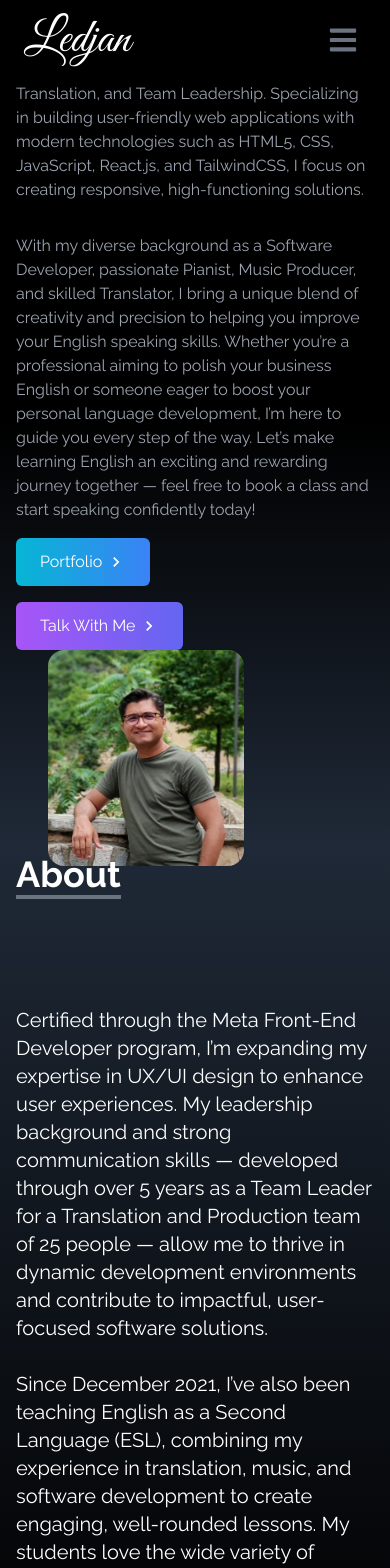
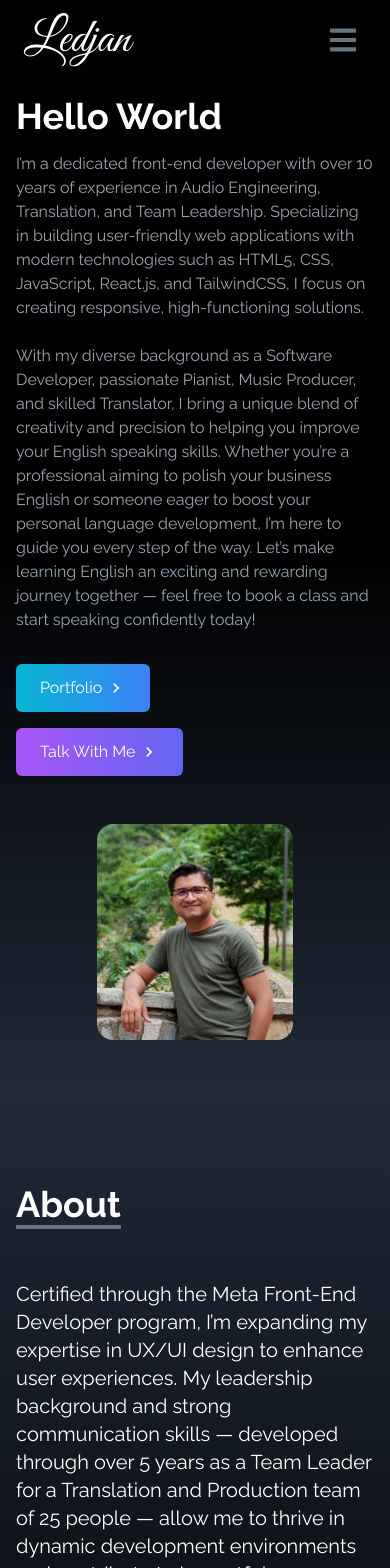
Before and after one commit to Choopin86/portfolio, a React (Create React App) app: page / in a window 390 px wide. Shown: the top 1568 px of the page. Built offline with nearby package versions, Linux system fonts and the light colour scheme.

Commit message:
update mobile styling

```diff
--- a/src/components/About.jsx
+++ b/src/components/About.jsx
@@ -4,11 +4,11 @@ const About = () => {
   return (
     <div
       name="about"
-      className="w-full h-screen bg-gradient-to-b from-gray-800 to-black text-white"
+      className="w-full min-h-screen bg-gradient-to-b from-gray-800 to-black text-white"
     >
       <div
         className="max-w-screen-lg p-4 mx-auto flex flex-col
-        justify-center w-full h-full"
+        justify-center w-full h-full pt-24 pb-12"
       >
         <div className="pb-8">
           <p
@@ -19,7 +19,7 @@ const About = () => {
           </p>
         </div>
 
-        <p className="text-xl mt-20">
+        <p className="text-xl mt-6">
           Certified through the Meta Front-End Developer program, I’m expanding
           my expertise in UX/UI design to enhance user experiences. My
           leadership background and strong communication skills — developed
--- a/src/components/Experience.jsx
+++ b/src/components/Experience.jsx
@@ -49,7 +49,7 @@ const Experience = () => {
   return (
     <div
       name="experience"
-      className="bg-gradient-to-b from-gray-800 to-black w-full h-screen"
+      className="bg-gradient-to-b from-gray-800 to-black w-full min-h-screen pt-24 pb-12"
     >
       <div className="max-w-screen-lg mx-auto p-4 flex flex-col justify-center w-full h-full text-white">
         <div>
@@ -67,7 +67,7 @@ const Experience = () => {
               key={id}
               className={`shadow-md hover:scale-105 duration-500 py-2 rounded-lg ${style}`}
             >
-              <img src={src} alt="" className="w-20 mx-auto" />
+              <img src={src} alt={title} className="w-20 mx-auto" />
               <p className="mt-4">{title}</p>
             </div>
           ))}
--- a/src/components/Home.jsx
+++ b/src/components/Home.jsx
@@ -6,39 +6,40 @@ import { Link as RouterLink } from "react-router-dom";
 
 const Home = () => {
   return (
-    <>
     <div
       name="home"
-        className="h-screen w-full bg-gradient-to-b from-black via-black to-gray-800"
+      className="min-h-screen w-full bg-gradient-to-b from-black via-black to-gray-800"
     >
       <div
         className="max-w-screen-lg mx-auto flex flex-col
-          items-center justify-center h-full px-4 md:flex-row"
+        items-center justify-center px-4 py-12 pt-24 md:flex-row"
       >
-          <div className="flex flex-col justify-center h-full">
+        <div className="flex flex-col justify-center w-full md:w-1/2">
           <h2 className="text-4xl sm:text-7xl font-bold text-white">
             Hello World
           </h2>
+
           <p className="text-gray-400 py-4 max-w-md">
-              I’m a dedicated front-end developer with over 10 years of
-              experience in Audio Engineering, Translation, and Team Leadership.
-              Specializing in building user-friendly web applications with
-              modern technologies such as HTML5, CSS, JavaScript, React.js, and
-              TailwindCSS, I focus on creating responsive, high-functioning
-              solutions.
+            I’m a dedicated front-end developer with over 10 years of experience
+            in Audio Engineering, Translation, and Team Leadership. Specializing
+            in building user-friendly web applications with modern technologies
+            such as HTML5, CSS, JavaScript, React.js, and TailwindCSS, I focus
+            on creating responsive, high-functioning solutions.
           </p>
-            <p className="text-gray-400 py-4 max-w-md">
+
+          <p className="text-gray-400 py-2 max-w-md">
             With my diverse background as a Software Developer, passionate
             Pianist, Music Producer, and skilled Translator, I bring a unique
             blend of creativity and precision to helping you improve your
             English speaking skills. Whether you’re a professional aiming to
-              polish your business English or someone eager to boost your
-              personal language development, I’m here to guide you every step of
-              the way. Let’s make learning English an exciting and rewarding
-              journey together — feel free to book a class and start speaking
-              confidently today!
+            polish your business English or someone eager to boost your personal
+            language development, I’m here to guide you every step of the way.
+            Let’s make learning English an exciting and rewarding journey
+            together — feel free to book a class and start speaking confidently
+            today!
           </p>
-            <div className="flex flex-col sm:flex-row gap-4">
+
+          <div className="flex flex-col sm:flex-row gap-4 mt-6">
             <ScrollLink
               to="portfolio"
               smooth
@@ -65,16 +66,15 @@ const Home = () => {
           </div>
         </div>
 
-          <div className="mx-auto px-8">
+        <div className="mx-auto px-8 mt-12 md:mt-0 md:w-1/2">
           <img
             src={HeroImage}
             alt="my profile"
-              className="rounded-2xl w-2/3 md:w-full"
+            className="rounded-2xl w-2/3 mx-auto md:w-full"
           />
         </div>
       </div>
     </div>
-    </>
   );
 };
 
--- a/src/components/MyNavBar.jsx
+++ b/src/components/MyNavBar.jsx
@@ -80,28 +80,32 @@ const NavBar = () => {
               <li
                 key={id}
                 className="px-4 cursor-pointer capitalize py-6 text-4xl"
-                onClick={() => setNav(false)}
               >
-                <RouterLink to={`/#${link}`}>{link}</RouterLink>
+                <RouterLink to={`/#${link}`} onClick={() => setNav(false)}>
+                  {link}
+                </RouterLink>
               </li>
             ) : (
               <li
                 key={id}
                 className="px-4 cursor-pointer capitalize py-6 text-4xl"
-                onClick={() => setNav(false)}
               >
-                <ScrollLink to={link} smooth duration={500}>
+                <ScrollLink
+                  to={link}
+                  smooth
+                  duration={500}
+                  onClick={() => setNav(false)} // ← fix applied here
+                >
                   {link}
                 </ScrollLink>
               </li>
             )
           )}
 
-          <li
-            className="px-4 cursor-pointer capitalize py-6 text-4xl text-indigo-400"
-            onClick={() => setNav(false)}
-          >
-            <RouterLink to="/talk-with-me">Talk With Me</RouterLink>
+          <li className="px-4 cursor-pointer capitalize py-6 text-4xl text-indigo-400">
+            <RouterLink to="/talk-with-me" onClick={() => setNav(false)}>
+              Talk With Me
+            </RouterLink>
           </li>
         </ul>
       )}
--- a/src/components/Portfolio.jsx
+++ b/src/components/Portfolio.jsx
@@ -40,7 +40,7 @@ const Portfolio = () => {
     <div
       name="portfolio"
       className="bg-gradient-to-b from-black to-gray-800
-      w-full text-white md:h-screen"
+      w-full text-white min-h-screen pt-24 pb-12"
     >
       <div
         className="max-w-screen-lg p-4 mx-auto flex flex-col
@@ -49,7 +49,7 @@ const Portfolio = () => {
         <div className="pb-8">
           <p
             className="text-4xl font-bold inline border-b-4
-          border-gray-500"
+          border-gray-500 mb-4"
           >
             Portfolio
           </p>
@@ -76,8 +76,7 @@ const Portfolio = () => {
                 </button>
                 <button
                   onClick={() => window.open(code, "_blank")}
-                  className="rounded-md bg-gradient-to-r from-cyan-500 to-blue-500 w-1/2 px-2 py-1 m-4 duration-200
-              hover:scale-105"
+                  className="rounded-md bg-gradient-to-r from-cyan-500 to-blue-500 w-1/2 px-2 py-1 m-4 duration-200 hover:scale-105"
                 >
                   Code
                 </button>
--- a/src/components/TalkWithMe.jsx
+++ b/src/components/TalkWithMe.jsx
@@ -50,7 +50,7 @@ Thank you!`,
 
 const TalkWithMe = () => {
   return (
-    <div className="min-h-screen bg-gray-100 px-4 py-12 flex flex-col items-center">
+    <div className="min-h-screen bg-gray-100 px-4 py-12 pt-24 flex flex-col items-center">
       <h1 className="text-4xl font-bold mb-8 text-center">Talk With Me</h1>
       <p className="text-lg text-gray-700 mb-12 text-center max-w-2xl">
         Choose the class format that suits you best. When you're ready, click
```
Lines whose indentation alone changed are shown as unchanged.
